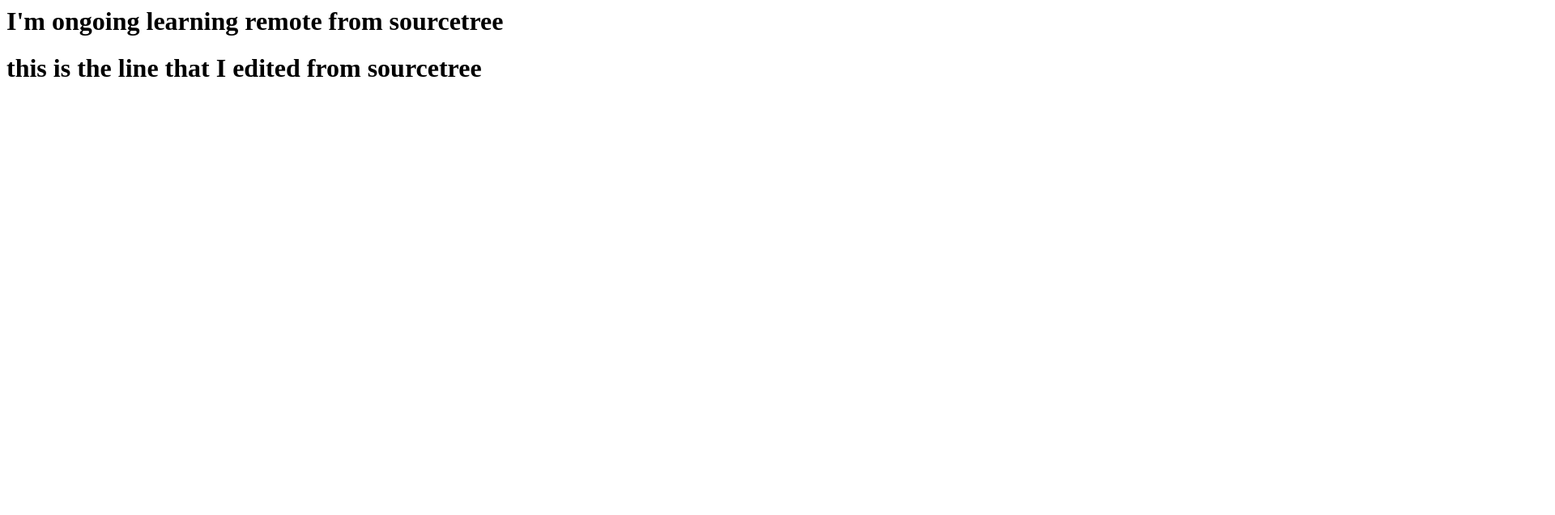
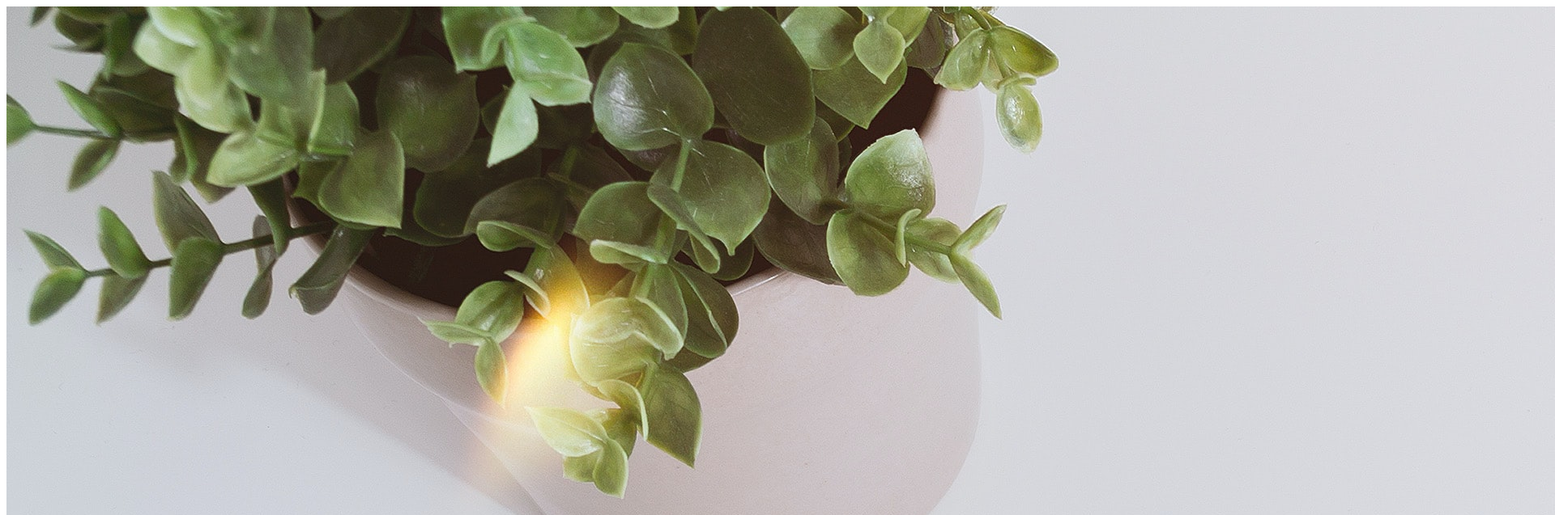
Before and after one commit to akbarchives/my-repo-from-remote, a plain HTML site: page index.html in a window 1280 px wide. Shown: the top 637 px of the page at 81% size, 1920 px wide, since content can reach past the window. Drawn offline with Linux system fonts and the light colour scheme.

Commit message:
changes to added image

```diff
--- a/index.html
+++ b/index.html
@@ -2,11 +2,9 @@
     <head>
     </head>
     <body>
+    <img src="img/jeshoots.jpg">
     <h1>
-        I'm ongoing learning remote from sourcetree
-    </h1>
-    <h1>
-        this is the line that I edited from sourcetree
+        a picture by jeshoots from unsplash.com
     </h1>
     </body>
 </html>
```
Also changed, not shown: img/jeshoots.jpg (added).
